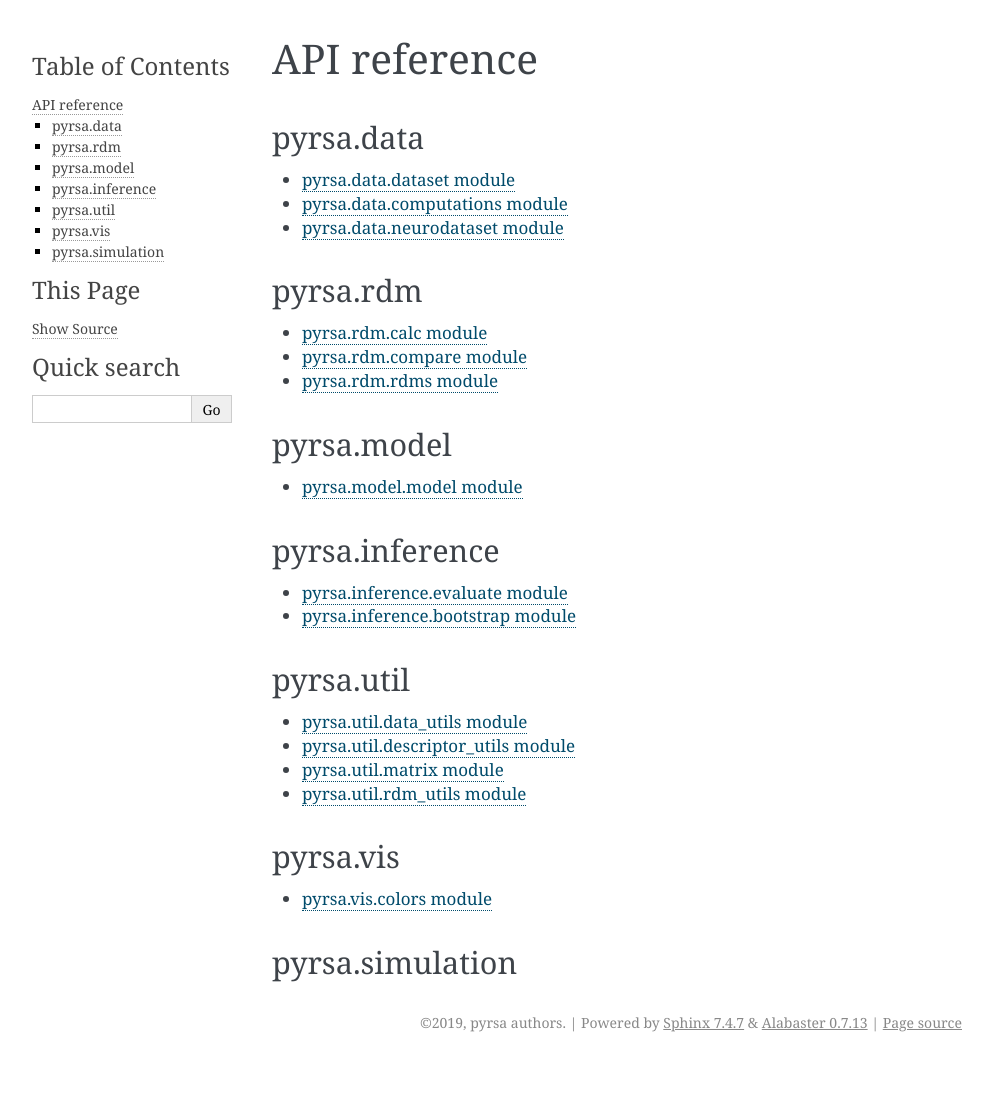
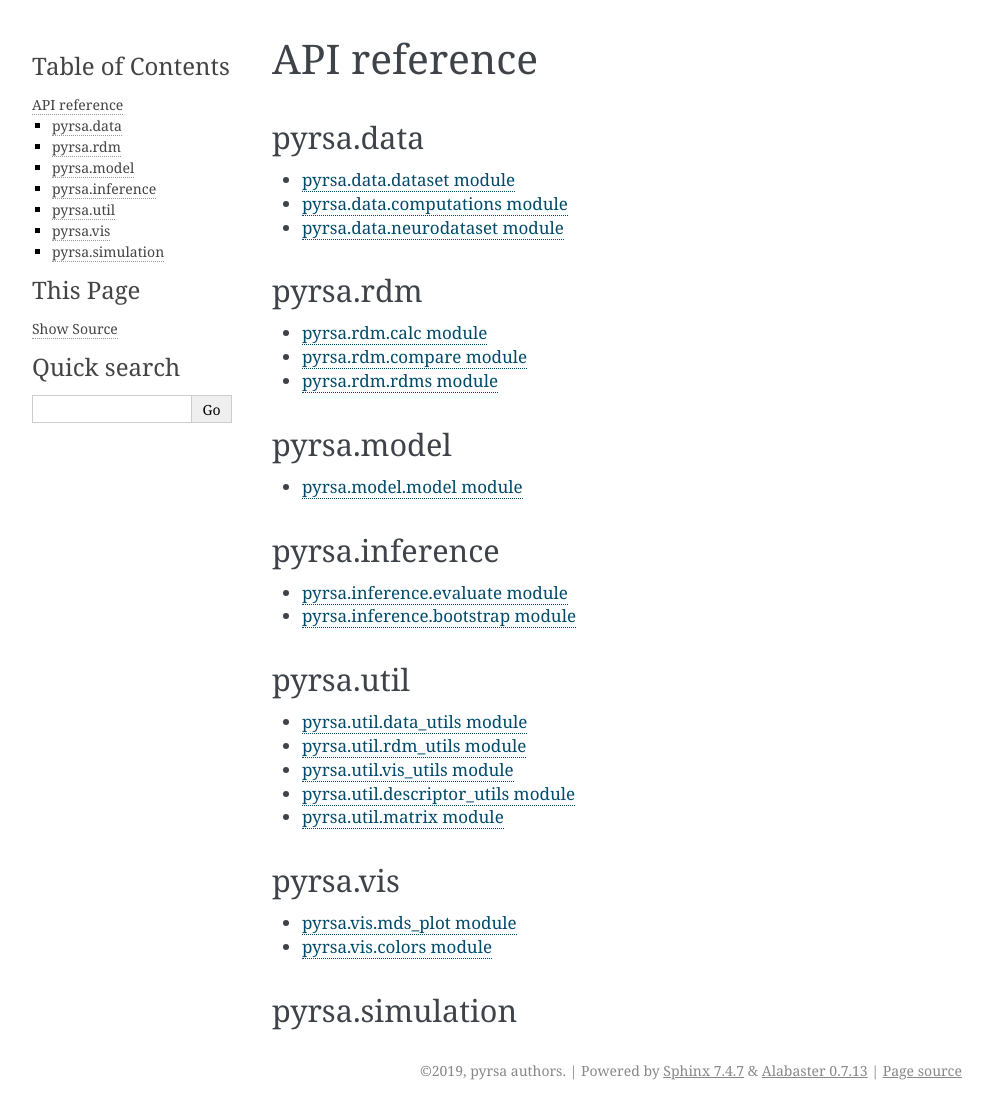
Before and after one commit to rsagroup/rsatoolbox, a Sphinx documentation site: the page built from docs/source/pyrsa.rst, in a window 1280 px wide. Shown: the whole page, without its empty margins (148-1141 px from the left). Built offline with Sphinx 7.4.7, drawn with Linux system fonts in a browser that asks for light colours; pages that are not in the unit, such as notebooks, are missing from menus; before the commit the page ends 1062 px from its top, so only the background shows below that.

Commit message:
[FEAT] update pyrsa.rst in the docs to include newly formed modules

```diff
--- a/docs/source/pyrsa.rst
+++ b/docs/source/pyrsa.rst
@@ -40,15 +40,17 @@ pyrsa.util
 .. toctree::
 
    pyrsa.util.data_utils
+   pyrsa.util.rdm_utils
+   pyrsa.util.vis_utils
    pyrsa.util.descriptor_utils
    pyrsa.util.matrix
-   pyrsa.util.rdm_utils
 
 pyrsa.vis
 ---------
 
 .. toctree::
 
+   pyrsa.vis.mds_plot
    pyrsa.vis.colors
 
 pyrsa.simulation
```
